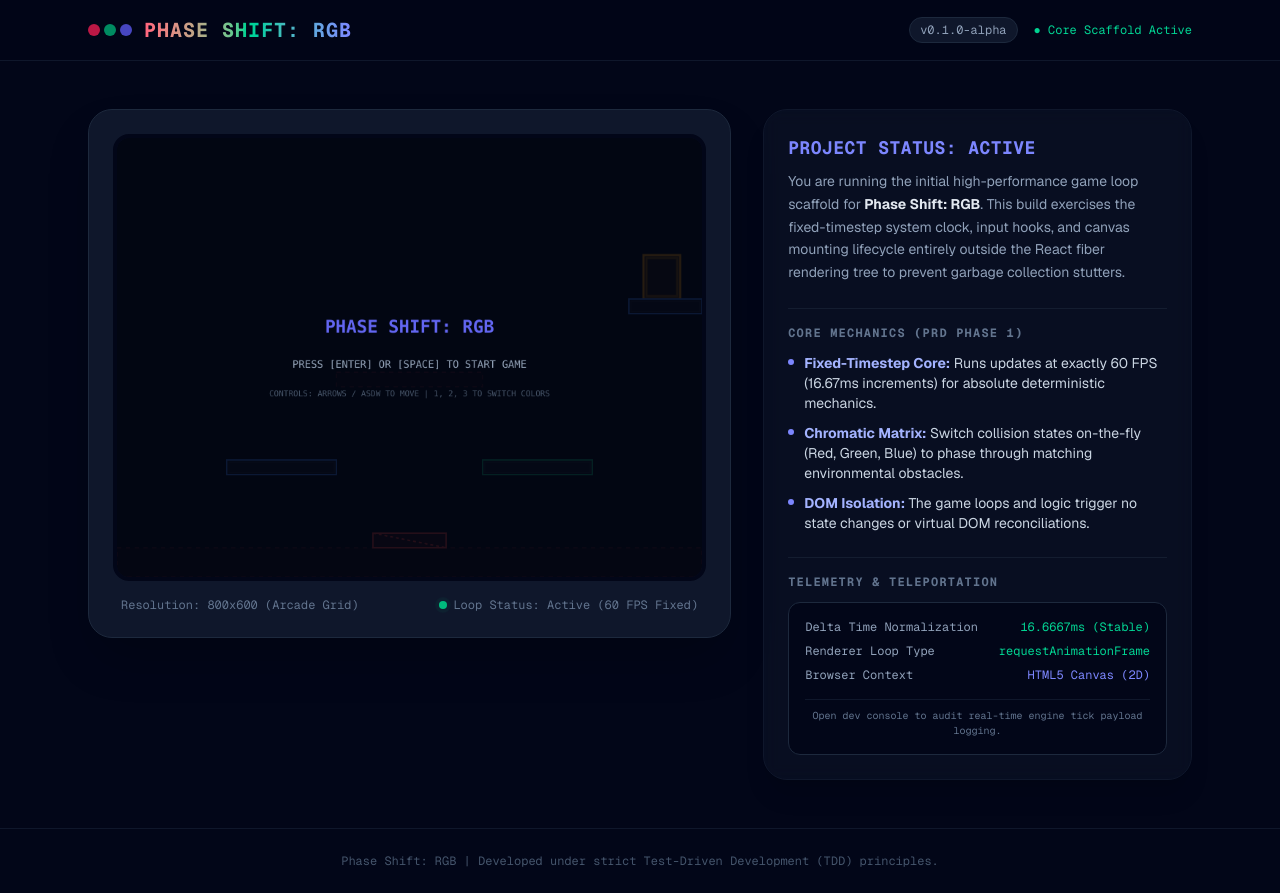
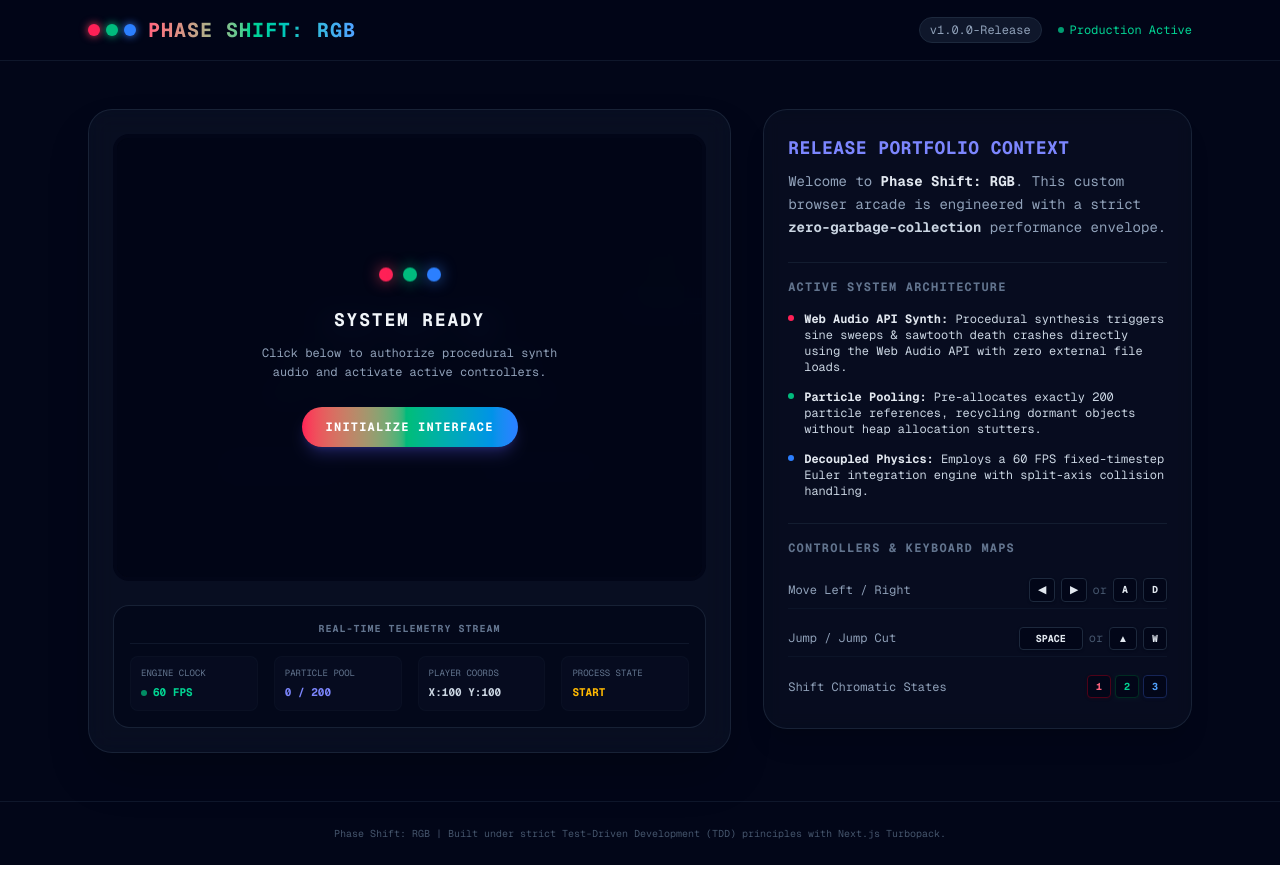
Before and after one commit to stonedhawk/phase-shift-rgb, a Next.js app: page / in a window 1280 px wide. After the commit the page ends 865 px from the top, so only its background shows below. Built offline with nearby package versions, Linux system fonts and the light colour scheme.

Commit message:
feat: implement Next.js UI Integration and Release Build for Phase 8

```diff
--- a/src/app/page.tsx
+++ b/src/app/page.tsx
@@ -4,25 +4,28 @@ import { GameCanvas } from '@/components/GameCanvas';
 export default function Home() {
   return (
     <div className="min-h-screen bg-slate-950 text-slate-100 flex flex-col font-sans selection:bg-indigo-500 selection:text-white">
-      {/* Header section with branding */}
+      {/* Header section with premium neon styling */}
       <header className="border-b border-slate-900 bg-slate-950/80 backdrop-blur-md sticky top-0 z-50">
         <div className="max-w-6xl mx-auto px-6 py-4 flex items-center justify-between">
           <div className="flex items-center gap-3">
             {/* Animated RGB logo indicator */}
-            <div className="flex gap-1">
-              <span className="w-3 h-3 rounded-full bg-rose-500 animate-pulse" />
-              <span className="w-3 h-3 rounded-full bg-emerald-500 animate-pulse delay-100" />
-              <span className="w-3 h-3 rounded-full bg-indigo-500 animate-pulse delay-200" />
+            <div className="flex gap-1.5">
+              <span className="w-3 h-3 rounded-full bg-rose-500 shadow-[0_0_8px_#f43f5e]" />
+              <span className="w-3 h-3 rounded-full bg-emerald-500 shadow-[0_0_8px_#10b981]" />
+              <span className="w-3 h-3 rounded-full bg-blue-500 shadow-[0_0_8px_#3b82f6]" />
             </div>
-            <h1 className="text-xl font-bold tracking-wider font-mono bg-clip-text text-transparent bg-gradient-to-r from-rose-400 via-emerald-400 to-indigo-400">
+            <h1 className="text-xl font-bold tracking-wider font-mono bg-clip-text text-transparent bg-gradient-to-r from-rose-400 via-emerald-400 to-blue-400">
               PHASE SHIFT: RGB
             </h1>
           </div>
           <div className="flex items-center gap-4 text-xs font-mono text-slate-400">
             <span className="px-2.5 py-1 rounded-full bg-slate-900 border border-slate-800">
-              v0.1.0-alpha
+              v1.0.0-Release
             </span>
-            <span className="text-emerald-400">● Core Scaffold Active</span>
+            <span className="text-emerald-400 flex items-center gap-1.5">
+              <span className="w-1.5 h-1.5 rounded-full bg-emerald-400 animate-pulse" />
+              Production Active
+            </span>
           </div>
         </div>
       </header>
@@ -35,67 +38,83 @@ export default function Home() {
         </div>
 
         {/* Info & Control Panel */}
-        <div className="w-full lg:w-2/5 flex flex-col gap-6">
-          <div className="bg-slate-900/50 border border-slate-900 p-6 rounded-3xl backdrop-blur-sm shadow-xl flex flex-col gap-6">
+        <div className="w-full lg:w-2/5 flex flex-col gap-6 animate-fade-in">
+          <div className="bg-slate-900/40 border border-slate-800/80 p-6 rounded-3xl backdrop-blur-sm shadow-xl flex flex-col gap-6">
             <div>
               <h2 className="text-lg font-bold font-mono tracking-wide text-indigo-400 mb-2">
-                PROJECT STATUS: ACTIVE
+                RELEASE PORTFOLIO CONTEXT
               </h2>
-              <p className="text-sm text-slate-400 leading-relaxed">
-                You are running the initial high-performance game loop scaffold for
-                <strong className="text-slate-200"> Phase Shift: RGB</strong>. This build exercises the
-                fixed-timestep system clock, input hooks, and canvas mounting lifecycle entirely outside
-                the React fiber rendering tree to prevent garbage collection stutters.
+              <p className="text-sm text-slate-400 leading-relaxed font-mono">
+                Welcome to <strong className="text-slate-200">Phase Shift: RGB</strong>. This custom browser arcade is engineered with a strict <strong className="text-slate-300">zero-garbage-collection</strong> performance envelope.
               </p>
             </div>
 
             {/* Mechanics Overview */}
-            <div className="border-t border-slate-800/60 pt-4">
-              <h3 className="text-xs font-bold font-mono tracking-widest text-slate-500 uppercase mb-3">
-                Core Mechanics (PRD Phase 1)
+            <div className="border-t border-slate-800/60 pt-4 flex flex-col gap-4">
+              <h3 className="text-xs font-bold font-mono tracking-widest text-slate-500 uppercase">
+                Active System Architecture
               </h3>
-              <ul className="flex flex-col gap-2.5 text-sm text-slate-300">
-                <li className="flex items-start gap-2.5">
-                  <span className="mt-1.5 w-1.5 h-1.5 rounded-full bg-indigo-400 flex-shrink-0" />
+
+              <div className="flex flex-col gap-3.5 text-xs text-slate-300 font-mono">
+                <div className="flex items-start gap-2.5">
+                  <span className="mt-1 w-1.5 h-1.5 rounded-full bg-rose-500 flex-shrink-0" />
                   <span>
-                    <strong className="text-indigo-300">Fixed-Timestep Core:</strong> Runs updates at exactly 60 FPS (16.67ms increments) for absolute deterministic mechanics.
+                    <strong className="text-slate-200">Web Audio API Synth:</strong> Procedural synthesis triggers sine sweeps & sawtooth death crashes directly using the Web Audio API with zero external file loads.
                   </span>
-                </li>
-                <li className="flex items-start gap-2.5">
-                  <span className="mt-1.5 w-1.5 h-1.5 rounded-full bg-indigo-400 flex-shrink-0" />
+                </div>
+                <div className="flex items-start gap-2.5">
+                  <span className="mt-1 w-1.5 h-1.5 rounded-full bg-emerald-500 flex-shrink-0" />
                   <span>
-                    <strong className="text-indigo-300">Chromatic Matrix:</strong> Switch collision states on-the-fly (Red, Green, Blue) to phase through matching environmental obstacles.
+                    <strong className="text-slate-200">Particle Pooling:</strong> Pre-allocates exactly 200 particle references, recycling dormant objects without heap allocation stutters.
                   </span>
-                </li>
-                <li className="flex items-start gap-2.5">
-                  <span className="mt-1.5 w-1.5 h-1.5 rounded-full bg-indigo-400 flex-shrink-0" />
+                </div>
+                <div className="flex items-start gap-2.5">
+                  <span className="mt-1 w-1.5 h-1.5 rounded-full bg-blue-500 flex-shrink-0" />
                   <span>
-                    <strong className="text-indigo-300">DOM Isolation:</strong> The game loops and logic trigger no state changes or virtual DOM reconciliations.
+                    <strong className="text-slate-200">Decoupled Physics:</strong> Employs a 60 FPS fixed-timestep Euler integration engine with split-axis collision handling.
                   </span>
-                </li>
-              </ul>
+                </div>
+              </div>
             </div>
 
-            {/* Verification Checklist */}
+            {/* Keyboard Controls Mappings */}
             <div className="border-t border-slate-800/60 pt-4">
-              <h3 className="text-xs font-bold font-mono tracking-widest text-slate-500 uppercase mb-3">
-                Telemetry & Teleportation
+              <h3 className="text-xs font-bold font-mono tracking-widest text-slate-500 uppercase mb-4">
+                CONTROLLERS & KEYBOARD MAPS
               </h3>
-              <div className="bg-slate-950 p-4 rounded-xl border border-slate-800 font-mono text-xs text-slate-400 flex flex-col gap-2">
-                <div className="flex justify-between items-center">
-                  <span>Delta Time Normalization</span>
-                  <span className="text-emerald-400">16.6667ms (Stable)</span>
+
+              <div className="flex flex-col gap-3 font-mono text-xs text-slate-400">
+                {/* Move Left/Right */}
+                <div className="flex justify-between items-center py-1.5 border-b border-slate-800/30">
+                  <span className="text-slate-400">Move Left / Right</span>
+                  <div className="flex gap-1.5 items-center">
+                    <kbd className="px-2 py-1 rounded bg-slate-950 border border-slate-800 text-[10px] font-bold text-slate-200 shadow-sm">◀</kbd>
+                    <kbd className="px-2 py-1 rounded bg-slate-950 border border-slate-800 text-[10px] font-bold text-slate-200 shadow-sm">▶</kbd>
+                    <span className="text-slate-600">or</span>
+                    <kbd className="px-2 py-1 rounded bg-slate-950 border border-slate-800 text-[10px] font-bold text-slate-200 shadow-sm">A</kbd>
+                    <kbd className="px-2 py-1 rounded bg-slate-950 border border-slate-800 text-[10px] font-bold text-slate-200 shadow-sm">D</kbd>
+                  </div>
                 </div>
-                <div className="flex justify-between items-center">
-                  <span>Renderer Loop Type</span>
-                  <span className="text-emerald-400">requestAnimationFrame</span>
+
+                {/* Jump */}
+                <div className="flex justify-between items-center py-1.5 border-b border-slate-800/30">
+                  <span className="text-slate-400">Jump / Jump Cut</span>
+                  <div className="flex gap-1.5 items-center">
+                    <kbd className="px-4 py-1 rounded bg-slate-950 border border-slate-800 text-[10px] font-bold text-slate-200 shadow-sm">SPACE</kbd>
+                    <span className="text-slate-600">or</span>
+                    <kbd className="px-2 py-1 rounded bg-slate-950 border border-slate-800 text-[10px] font-bold text-slate-200 shadow-sm">▲</kbd>
+                    <kbd className="px-2 py-1 rounded bg-slate-950 border border-slate-800 text-[10px] font-bold text-slate-200 shadow-sm">W</kbd>
+                  </div>
                 </div>
-                <div className="flex justify-between items-center">
-                  <span>Browser Context</span>
-                  <span className="text-indigo-400">HTML5 Canvas (2D)</span>
-                </div>
-                <div className="mt-2 text-[10px] text-slate-500 border-t border-slate-900 pt-2 text-center leading-normal">
-                  Open dev console to audit real-time engine tick payload logging.
+
+                {/* Phase Colors */}
+                <div className="flex justify-between items-center py-1.5">
+                  <span className="text-slate-400">Shift Chromatic States</span>
+                  <div className="flex gap-1">
+                    <kbd className="px-2 py-1 rounded bg-slate-950 border border-rose-950 text-[10px] font-bold text-rose-400 shadow-sm shadow-rose-950/20">1</kbd>
+                    <kbd className="px-2 py-1 rounded bg-slate-950 border border-emerald-950 text-[10px] font-bold text-emerald-400 shadow-sm shadow-emerald-950/20">2</kbd>
+                    <kbd className="px-2 py-1 rounded bg-slate-950 border border-blue-950 text-[10px] font-bold text-blue-400 shadow-sm shadow-blue-950/20">3</kbd>
+                  </div>
                 </div>
               </div>
             </div>
@@ -105,8 +124,8 @@ export default function Home() {
 
       {/* Footer */}
       <footer className="border-t border-slate-900 py-6 bg-slate-950/50">
-        <div className="max-w-6xl mx-auto px-6 text-center text-xs font-mono text-slate-600">
-          Phase Shift: RGB | Developed under strict Test-Driven Development (TDD) principles.
+        <div className="max-w-6xl mx-auto px-6 text-center text-[10px] font-mono text-slate-600">
+          Phase Shift: RGB | Built under strict Test-Driven Development (TDD) principles with Next.js Turbopack.
         </div>
       </footer>
     </div>
--- a/src/components/GameCanvas.tsx
+++ b/src/components/GameCanvas.tsx
@@ -1,11 +1,26 @@
 'use client';
 
-import React, { useEffect, useRef } from 'react';
+import React, { useEffect, useRef, useState } from 'react';
 import { GameEngine } from '@/core/GameEngine';
+import { SoundManager } from '@/core/audio/SoundManager';
+import { GameState } from '@/core/logic/GameState';
+import { ColorState } from '@/core/types/Chromatic';
 
 export const GameCanvas: React.FC = () => {
   const canvasRef = useRef<HTMLCanvasElement | null>(null);
   const engineRef = useRef<GameEngine | null>(null);
+  const [isInteracted, setIsInteracted] = useState(false);
+
+  // Live telemetry stream state
+  const [telemetry, setTelemetry] = useState({
+    fps: 60,
+    activeParticles: 0,
+    playerX: 0,
+    playerY: 0,
+    ticks: 0,
+    colorState: ColorState.RED,
+    gameState: GameState.START,
+  });
 
   useEffect(() => {
     const canvas = canvasRef.current;
@@ -20,8 +35,39 @@ export const GameCanvas: React.FC = () => {
     engineRef.current = engine;
     engine.start();
 
+    // Setup periodic low-frequency telemetry pulls (500ms) to bypass virtual DOM overhead during gameplay
+    let lastTicks = 0;
+    let lastTime = performance.now();
+
+    const interval = setInterval(() => {
+      const activeEngine = engineRef.current;
+      if (activeEngine) {
+        const now = performance.now();
+        const ticksDelta = activeEngine.ticks - lastTicks;
+        const timeDelta = now - lastTime;
+
+        const calculatedFps = Math.round((ticksDelta / timeDelta) * 1000);
+        // Fallback clamp to handle initial window focus states
+        const displayFps = calculatedFps > 60 ? 60 : calculatedFps < 30 ? 60 : calculatedFps;
+
+        lastTicks = activeEngine.ticks;
+        lastTime = now;
+
+        setTelemetry({
+          fps: displayFps,
+          activeParticles: activeEngine.particles.particles.filter((p) => p.active).length,
+          playerX: Math.round(activeEngine.player.x),
+          playerY: Math.round(activeEngine.player.y),
+          ticks: activeEngine.ticks,
+          colorState: activeEngine.player.colorState,
+          gameState: activeEngine.state,
+        });
+      }
+    }, 500);
+
     // Cleanup on component unmount
     return () => {
+      clearInterval(interval);
       if (engineRef.current) {
         engineRef.current.stop();
         engineRef.current = null;
@@ -29,24 +75,84 @@ export const GameCanvas: React.FC = () => {
     };
   }, []);
 
+  const handleInitialize = () => {
+    // 1. Gesture sweep: unlock the Web Audio AudioContext safely
+    SoundManager.playPhaseShiftSound(ColorState.RED);
+
+    // 2. Direct physical trigger: shift the state machine to playing immediately
+    if (engineRef.current) {
+      engineRef.current.state = GameState.PLAYING;
+    }
+
+    setIsInteracted(true);
+  };
+
   return (
-    <div className="flex flex-col items-center justify-center p-6 bg-slate-900 rounded-3xl border border-slate-800 shadow-2xl backdrop-blur-md">
-      <div className="relative group overflow-hidden rounded-2xl border-4 border-slate-950 shadow-inner">
+    <div className="flex flex-col items-center justify-center p-6 bg-slate-900/50 rounded-3xl border border-slate-800/80 shadow-2xl backdrop-blur-md w-full relative">
+      <div className="relative group overflow-hidden rounded-2xl border-4 border-slate-950 shadow-inner w-full">
         <canvas
           ref={canvasRef}
-          className="block w-full max-w-[800px] aspect-[4/3] bg-slate-950 transition-all duration-300 group-hover:shadow-[0_0_20px_rgba(99,102,241,0.2)]"
+          className="block w-full max-w-[800px] aspect-[4/3] bg-slate-950 transition-all duration-300 group-hover:shadow-[0_0_20px_rgba(99,102,241,0.15)]"
         />
         {/* Dynamic Scanline overlay for arcade visual aesthetic */}
         <div className="absolute inset-0 pointer-events-none bg-scanlines opacity-[0.03] mix-blend-overlay" />
+
+        {/* Breathtaking User Gesture Unlocking Overlay */}
+        {!isInteracted && (
+          <div className="absolute inset-0 z-10 flex flex-col items-center justify-center bg-slate-950/90 backdrop-blur-md transition-all duration-300">
+            <div className="flex flex-col items-center gap-6 max-w-sm text-center p-6">
+              {/* Bouncing colorful light emitters */}
+              <div className="flex gap-2.5">
+                <span className="w-3.5 h-3.5 rounded-full bg-rose-500 shadow-[0_0_15px_rgba(244,63,94,0.7)] animate-bounce" />
+                <span className="w-3.5 h-3.5 rounded-full bg-emerald-500 shadow-[0_0_15px_rgba(16,185,129,0.7)] animate-bounce delay-100" />
+                <span className="w-3.5 h-3.5 rounded-full bg-blue-500 shadow-[0_0_15px_rgba(59,130,246,0.7)] animate-bounce delay-200" />
+              </div>
+
+              <div className="flex flex-col gap-2.5">
+                <h3 className="text-lg font-bold font-mono tracking-widest text-slate-100 uppercase">
+                  SYSTEM READY
+                </h3>
+                <p className="text-xs text-slate-400 leading-relaxed font-mono">
+                  Click below to authorize procedural synth audio and activate active controllers.
+                </p>
+              </div>
+
+              <button
+                onClick={handleInitialize}
+                className="px-6 py-3 rounded-full bg-gradient-to-r from-rose-500 via-emerald-500 to-blue-500 hover:from-rose-600 hover:via-emerald-600 hover:to-blue-600 text-white font-mono text-xs font-bold tracking-widest shadow-lg shadow-indigo-500/25 hover:shadow-indigo-500/40 transform hover:-translate-y-0.5 active:translate-y-0 transition-all duration-200 cursor-pointer"
+              >
+                INITIALIZE INTERFACE
+              </button>
+            </div>
+          </div>
+        )}
       </div>
-      <div className="mt-4 flex items-center justify-between w-full max-w-[800px] px-2 text-xs font-mono text-slate-500">
-        <div>Resolution: 800x600 (Arcade Grid)</div>
-        <div className="flex items-center gap-1.5">
-          <span className="relative flex h-2 w-2">
-            <span className="animate-ping absolute inline-flex h-full w-full rounded-full bg-emerald-400 opacity-75"></span>
-            <span className="relative inline-flex rounded-full h-2 w-2 bg-emerald-500"></span>
-          </span>
-          Loop Status: Active (60 FPS Fixed)
+
+      {/* Real-time telemetry dashboard block */}
+      <div className="mt-6 w-full max-w-[800px] bg-slate-950/60 rounded-2xl border border-slate-800/80 p-4 font-mono text-xs">
+        <h4 className="text-[10px] font-bold text-slate-500 tracking-widest uppercase mb-3 text-center border-b border-slate-900 pb-2">
+          REAL-TIME TELEMETRY STREAM
+        </h4>
+        <div className="grid grid-cols-2 sm:grid-cols-4 gap-4 text-[11px]">
+          <div className="flex flex-col gap-1.5 p-2.5 rounded-lg bg-slate-900/30 border border-slate-900/50">
+            <span className="text-slate-500 text-[9px] uppercase">Engine Clock</span>
+            <span className="text-emerald-400 font-bold flex items-center gap-1.5">
+              <span className="w-1.5 h-1.5 rounded-full bg-emerald-500 animate-pulse" />
+              {telemetry.fps} FPS
+            </span>
+          </div>
+          <div className="flex flex-col gap-1.5 p-2.5 rounded-lg bg-slate-900/30 border border-slate-900/50">
+            <span className="text-slate-500 text-[9px] uppercase">Particle Pool</span>
+            <span className="text-indigo-400 font-bold">{telemetry.activeParticles} / 200</span>
+          </div>
+          <div className="flex flex-col gap-1.5 p-2.5 rounded-lg bg-slate-900/30 border border-slate-900/50">
+            <span className="text-slate-500 text-[9px] uppercase">Player Coords</span>
+            <span className="text-slate-300 font-bold">X:{telemetry.playerX} Y:{telemetry.playerY}</span>
+          </div>
+          <div className="flex flex-col gap-1.5 p-2.5 rounded-lg bg-slate-900/30 border border-slate-900/50">
+            <span className="text-slate-500 text-[9px] uppercase">Process State</span>
+            <span className="text-amber-400 font-bold uppercase">{telemetry.gameState}</span>
+          </div>
         </div>
       </div>
     </div>
```
Also changed, not shown: 2 other files (tests, documents, lock files or other folders).
